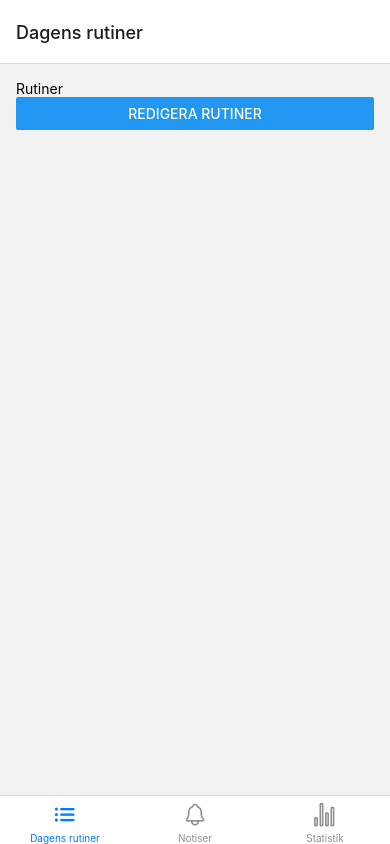
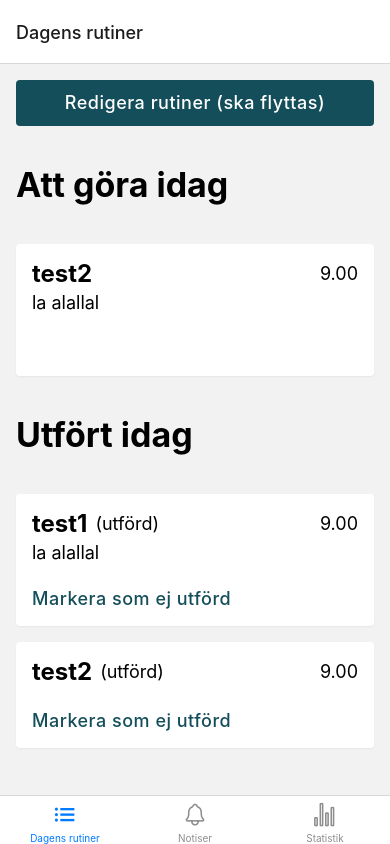
Before and after one commit to AdamMalm/Rutinskapare, a React Native app in the folder client/: screen /RoutinesTab in a window 390 px wide. Built offline with nearby package versions, Linux system fonts and the light colour scheme.

Commit message:
create routine screen and routine component

```diff
--- a/client/components/Container.js
+++ b/client/components/Container.js
@@ -1,10 +1,10 @@
-import { View } from "react-native";
+import { ScrollView, View } from "react-native";
 import { StyledComponent } from "nativewind";
 
 const Container = ({ children }) => {
   return (
-    <StyledComponent component={View} className="p-4 flex-1">
-      {children}
+    <StyledComponent component={ScrollView} className="p-4 flex-1">
+      <View className="pb-8">{children}</View>
     </StyledComponent>
   );
 };
--- /dev/null
+++ b/client/components/RoutineCards/Routine.js
@@ -0,0 +1,37 @@
+import { Text, View } from "react-native";
+import Button from "../Button";
+
+const Routine = ({ id, title, description, time, isCompleted, ...rest }) => {
+  return (
+    <View className="bg-white p-4 rounded shadow-sm" {...rest}>
+      <View>
+        <View className="flex-row justify-between">
+          <View className="flex-row flex-1 mr-4">
+            <Text className="text-lg font-bold color-primary100">{title}</Text>
+            {isCompleted && (
+              <Text className="text-base my-auto ml-2">(utförd)</Text>
+            )}
+          </View>
+          <Text className="text-base my-auto">{time}</Text>
+        </View>
+        {description && <Text className="text-base mt-1">{description}</Text>}
+      </View>
+      {isCompleted ? (
+        <Button
+          title="Markera som ej utförd"
+          type="outlined"
+          className="mt-6"
+          onPress={() => console.log("Markera som ej utförd, API", +id)}
+        />
+      ) : (
+        <Button
+          title="Markera som utförd"
+          className="mt-6"
+          onPress={() => console.log("Markera som utförd, API", +id)}
+        />
+      )}
+    </View>
+  );
+};
+
+export default Routine;
--- /dev/null
+++ b/client/components/RoutineCards/RoutineList.js
@@ -0,0 +1,21 @@
+import { View } from "react-native";
+import Routine from "./Routine";
+
+const RoutineList = ({ routines }) => {
+  return (
+    <View className="flex flex-column space-y-4">
+      {routines.map((routine) => (
+        <Routine
+          key={routine.id}
+          id={routine.id}
+          title={routine.title}
+          description={routine.description}
+          time={routine.time}
+          isCompleted={routine.isCompleted}
+        />
+      ))}
+    </View>
+  );
+};
+
+export default RoutineList;
--- a/client/screens/RoutinesScreen.js
+++ b/client/screens/RoutinesScreen.js
@@ -1,14 +1,55 @@
-import { Button, Text } from "react-native";
+import { Text, View } from "react-native";
 import Container from "../components/Container";
+import Button from "../components/Button";
+import RoutineList from "../components/RoutineCards/RoutineList";
+
+// Ersätt denna lista med data från API
+const routines = [
+  {
+    id: 1,
+    title: "test1",
+    description: "la alallal",
+    time: "9.00",
+    isCompleted: true,
+  },
+  {
+    id: 2,
+    title: "test2",
+    description: "la alallal",
+    time: "9.00",
+    isCompleted: false,
+  },
+  {
+    id: 3,
+    title: "test2",
+    time: "9.00",
+    isCompleted: true,
+  },
+];
 
 const RoutinesScreen = ({ navigation }) => {
   return (
     <Container>
-      <Text>Rutiner</Text>
-      <Button
-        title="Redigera rutiner"
-        onPress={() => navigation.navigate("EditRoutines")}
-      />
+      <View className="flex flex-column space-y-10">
+        <Button
+          title="Redigera rutiner (ska flyttas)"
+          onPress={() => navigation.navigate("EditRoutines")}
+        />
+
+        <Text className="text-xl font-bold color-primary100 mb-4">
+          Att göra idag
+        </Text>
+        <RoutineList
+          routines={routines.filter((routine) => !routine.isCompleted)}
+        />
+
+        <Text className="text-xl font-bold color-primary100 mb-4">
+          Utfört idag
+        </Text>
+        <RoutineList
+          routines={routines.filter((routine) => routine.isCompleted)}
+        />
+      </View>
     </Container>
   );
 };
```
